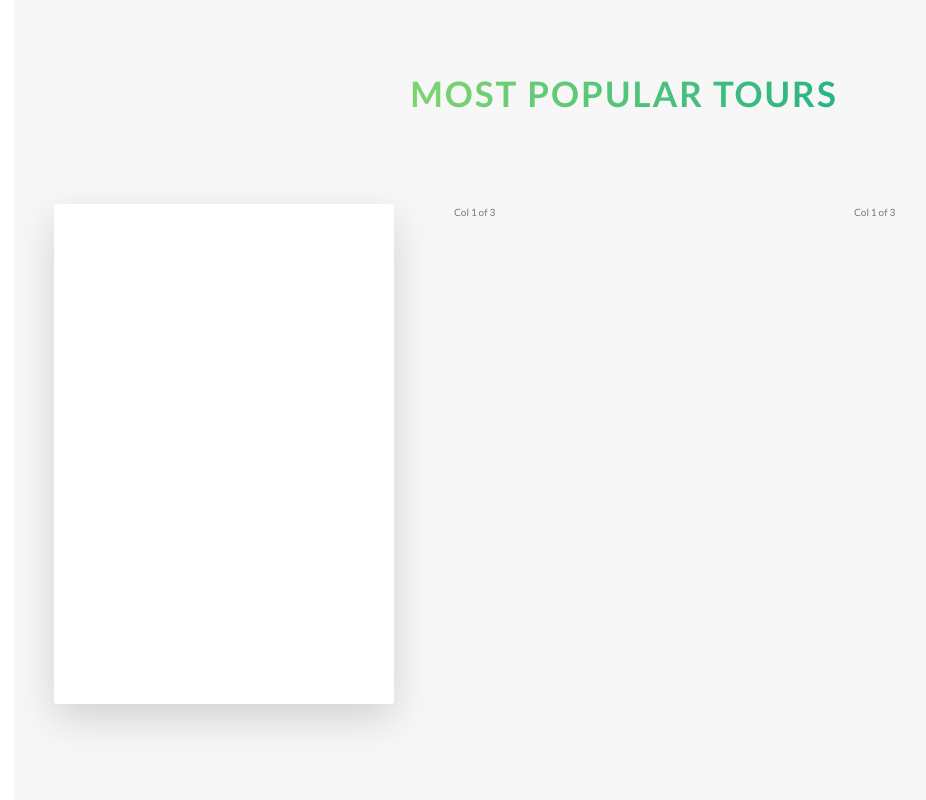
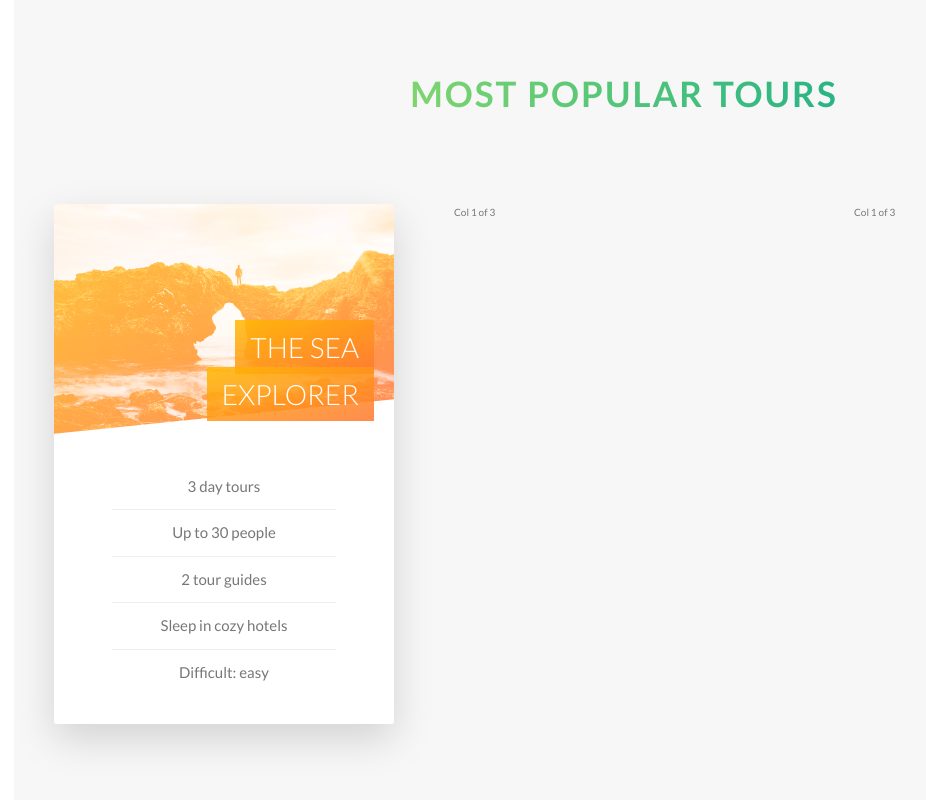
Before and after one commit to HaseebMurtaza/Natours, a website: page index.html in a window 1280 px wide. Shown: the part 2271-3071 px from the top of the page, without its empty margins (16-942 px from the left). Drawn offline with Linux system fonts and the light colour scheme.

Commit message:
Build card 1 of tour section

```diff
--- a/index.html
+++ b/index.html
@@ -143,8 +143,32 @@
         <div class="row">
           <div class="col-1-of-3">
             <div class="card">
-              <div class="card__side card__side--front">Front</div>
-              <div class="card__side card__side--back card__side--back-1">Back</div>
+              <div class="card__side card__side--front">
+                <div class="card__picture card__picture--1">&nbsp;</div>
+                <h4 class="card__heading">
+                  <span class="card__heading-span card__heading-span--1">
+                    The Sea Explorer
+                  </span>
+                </h4>
+                <div class="card__details">
+                  <ul>
+                    <li>3 day tours</li>
+                    <li>Up to 30 people</li>
+                    <li>2 tour guides</li>
+                    <li>Sleep in cozy hotels</li>
+                    <li>Difficult: easy</li>
+                  </ul>
+                </div>
+              </div>
+              <div class="card__side card__side--back card__side--back-1">
+                <div class="card__cta">
+                  <div class="card__price-box">
+                    <p class="card__price-only">Only</p>
+                    <p class="card__price-value">$297</p>
+                  </div>
+                  <a href="#" class="btn btn--white">Book now!</a>
+                </div>
+              </div>
             </div>
           </div>
           <div class="col-1-of-3">Col 1 of 3</div>
--- a/saas/abstracts/_variables.scss
+++ b/saas/abstracts/_variables.scss
@@ -10,6 +10,8 @@ $color-tertiary-light: #2998ff;
 $color-tertiary-dark: #5643fa;
 
 $color-grey-light-1: #f7f7f7;
+$color-grey-light-2: #eee;
+
 $color-grey-dark: #777;
 $color-white: #fff;
 $color-black: #000;
--- a/saas/components/_card.scss
+++ b/saas/components/_card.scss
@@ -1,12 +1,11 @@
 .card {
+  //Functionality
   perspective: 150rem;
   position: relative;
-  height: 50rem;
+  height: 52rem;
 
   &__side {
-    color: #fff;
-    font-size: 2rem;
-    height: 50rem;
+    height: 52rem;
     transition: all 0.8s ease;
     position: absolute;
     top: 0;
@@ -14,6 +13,7 @@
     width: 100%;
     backface-visibility: hidden;
     border-radius: 3px;
+    overflow: hidden;
     box-shadow: 0 1.5rem 4rem rgba($color-black, 0.15);
 
     &--front {
@@ -21,7 +21,7 @@
     }
 
     &--back {
-      transform: rotateY(180deg);
+      transform: rotateY(-180deg);
 
       &-1 {
         background-image: linear-gradient(
@@ -40,4 +40,100 @@
   &:hover &__side--back {
     transform: rotateY(0);
   }
+
+  //FRONT SIDE STYLING
+  &__picture {
+    background-size: cover;
+    height: 23rem;
+    background-blend-mode: screen;
+    clip-path: polygon(0 0, 100% 0, 100% 85%, 0 100%);
+
+    &--1 {
+      background-image: linear-gradient(
+          to right bottom,
+          $color-secondary-light,
+          $color-secondary-dark
+        ),
+        url(../img/nat-5.jpg);
+    }
+
+    &--2 {
+      background-image: url(../img/nat-5.jpg);
+    }
+
+    &--3 {
+      background-image: url(../img/nat-5.jpg);
+    }
+  }
+
+  &__heading {
+    font-size: 2.8rem;
+    font-weight: 300;
+    text-align: right;
+    text-transform: uppercase;
+    color: $color-white;
+    position: absolute;
+    top: 12rem;
+    right: 2rem;
+    width: 75%;
+  }
+
+  &__heading-span {
+    padding: 1rem 1.5rem;
+    -webkit-box-decoration-break: clone;
+    box-decoration-break: clone;
+    &--1 {
+      background-image: linear-gradient(
+        to right bottom,
+        rgba($color-secondary-light, 0.85),
+        rgba($color-secondary-dark, 0.85)
+      );
+    }
+  }
+
+  &__details {
+    padding: 3rem;
+
+    ul {
+      list-style: none;
+      width: 80%;
+      margin: 0 auto;
+
+      li {
+        text-align: center;
+        font-size: 1.5rem;
+        padding: 1rem;
+
+        &:not(:last-child) {
+          border-bottom: 1px solid $color-grey-light-2;
+        }
+      }
+    }
+  }
+
+  //BACK SIDE STYLING
+  &__cta {
+    position: absolute;
+    top: 50%;
+    left: 50%;
+    transform: translate(-50%, -50%);
+    width: 90%;
+    text-align: center;
+  }
+
+  &__price-box {
+    text-align: center;
+    color: $color-white;
+    margin-bottom: 8rem;
+  }
+
+  &__price-only {
+    font-size: 1.4rem;
+    text-transform: uppercase;
+  }
+
+  &__price-value {
+    font-size: 6rem;
+    font-weight: 100;
+  }
 }
--- a/saas/main.scss
+++ b/saas/main.scss
@@ -8,9 +8,9 @@
 @import "base/utilities";
 
 @import "components/btn";
+@import "components/card";
 @import "components/composition";
 @import "components/feature-box";
-@import "components/card";
 
 @import "layout/grid";
 @import "layout/header";
```
Also changed, not shown: css/style.css.
